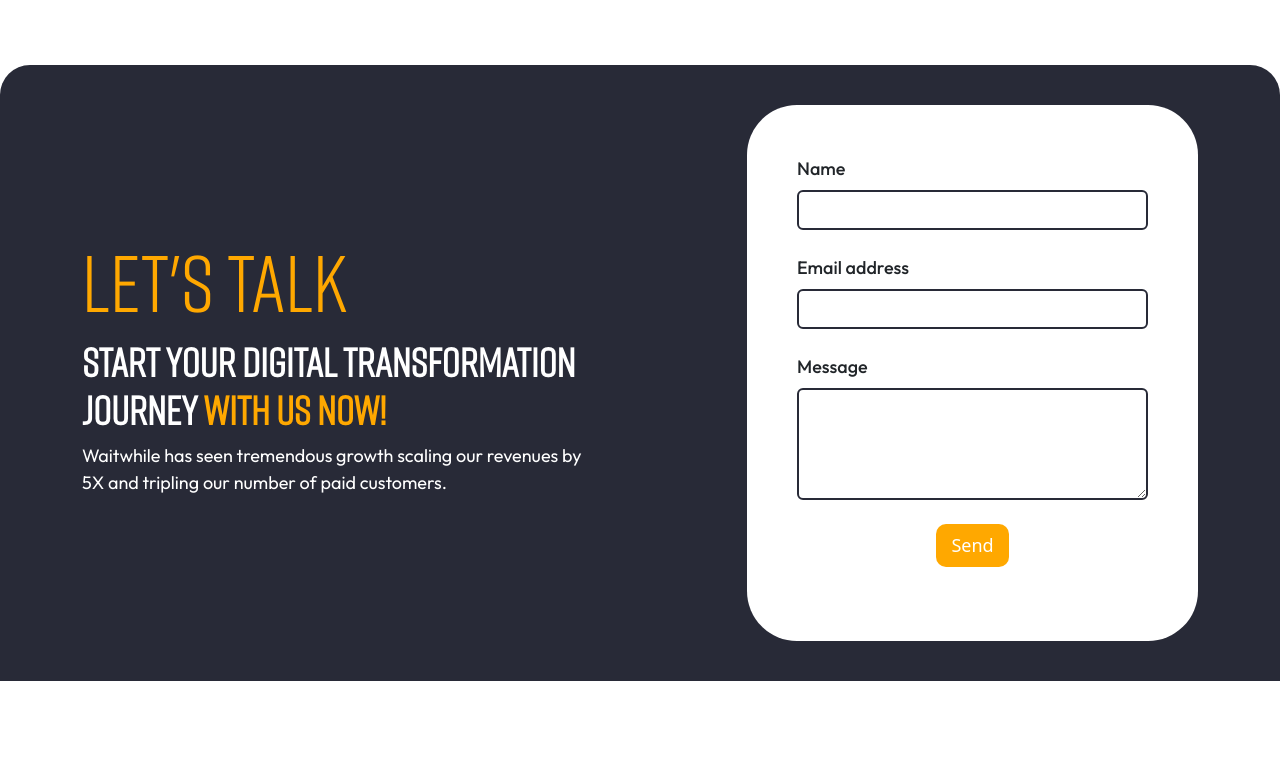
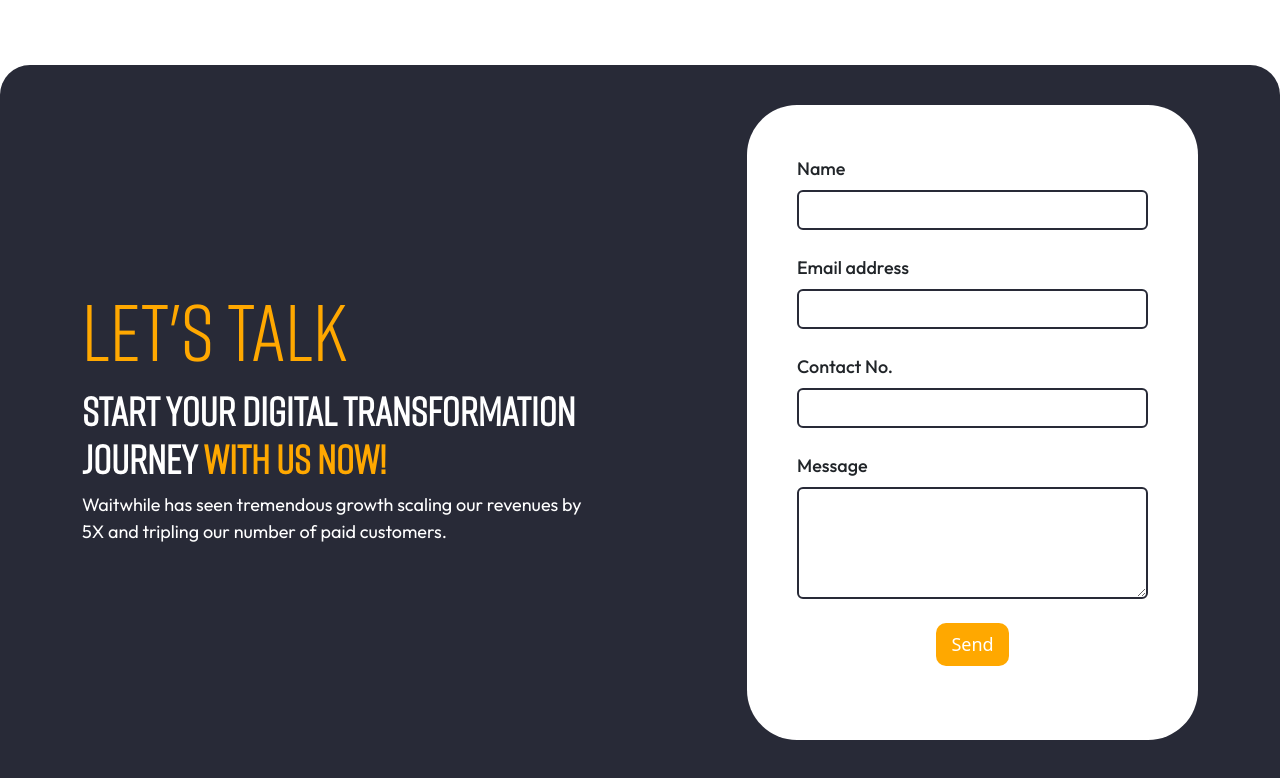
Before and after one commit to Aniket7726/Website-Development-Plan, a plain HTML site: page index.html in a window 1280 px wide. Shown: the part 1654-2432 px from the top of the page. Before the commit the page ends 2335 px from the top, so only its background shows below. Drawn offline with nearby package versions, Linux system fonts and the light colour scheme.

Commit message:
Contact Input added in Contact Form

```diff
--- a/index.html
+++ b/index.html
@@ -134,6 +134,12 @@
                                   <input type="email" id="form4Example2" class="form-control" />
                                 </div>
 
+                                <!-- contact input -->
+                                <div class="form-outline mb-4">
+                                    <label class="form-label" for="form4Example2">Contact No.</label>
+                                    <input type="number" id="form4Example2" class="form-control" />
+                                  </div>
+
                                 <!-- Message input -->
                                 <div class="form-outline mb-4">
                                   <label class="form-label" for="form4Example3">Message</label>
```
